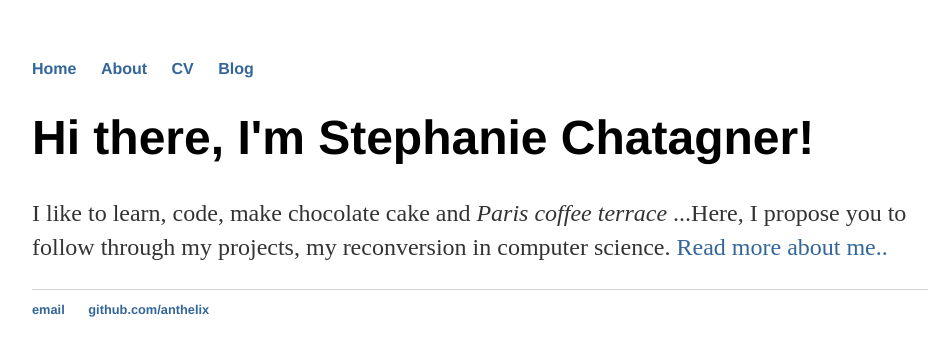
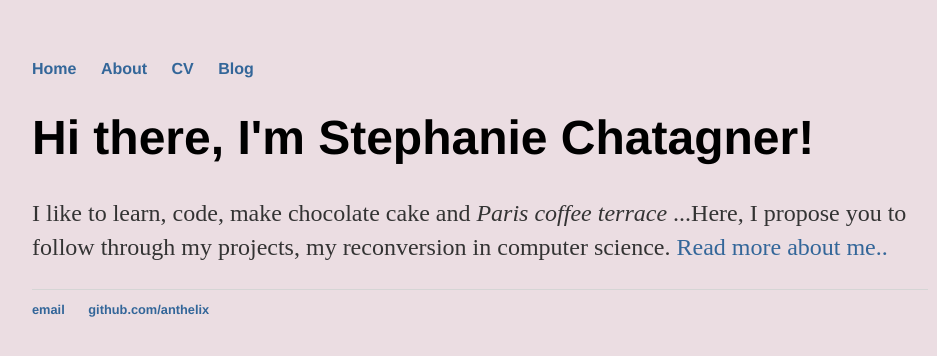
Before and after one commit to anthelix/anth_blog, a Jekyll site: the page built from index.html, in a window 1280 px wide. Shown: the top 356 px of the page, without its empty margins (160-1097 px from the left). Built offline with Jekyll 4.4.1, drawn with Linux system fonts in a browser that asks for light colours.

Commit message:
Update main.css

```diff
--- a/css/main.css
+++ b/css/main.css
@@ -1,6 +1,6 @@
 body {
     margin: 60px auto;
-    background-color: linear-gradient(70deg, #edf1f3, #223a5e);
+    background-color: #ebdde2;
     width: 70%;
 }
 nav ul, footer ul {
```
